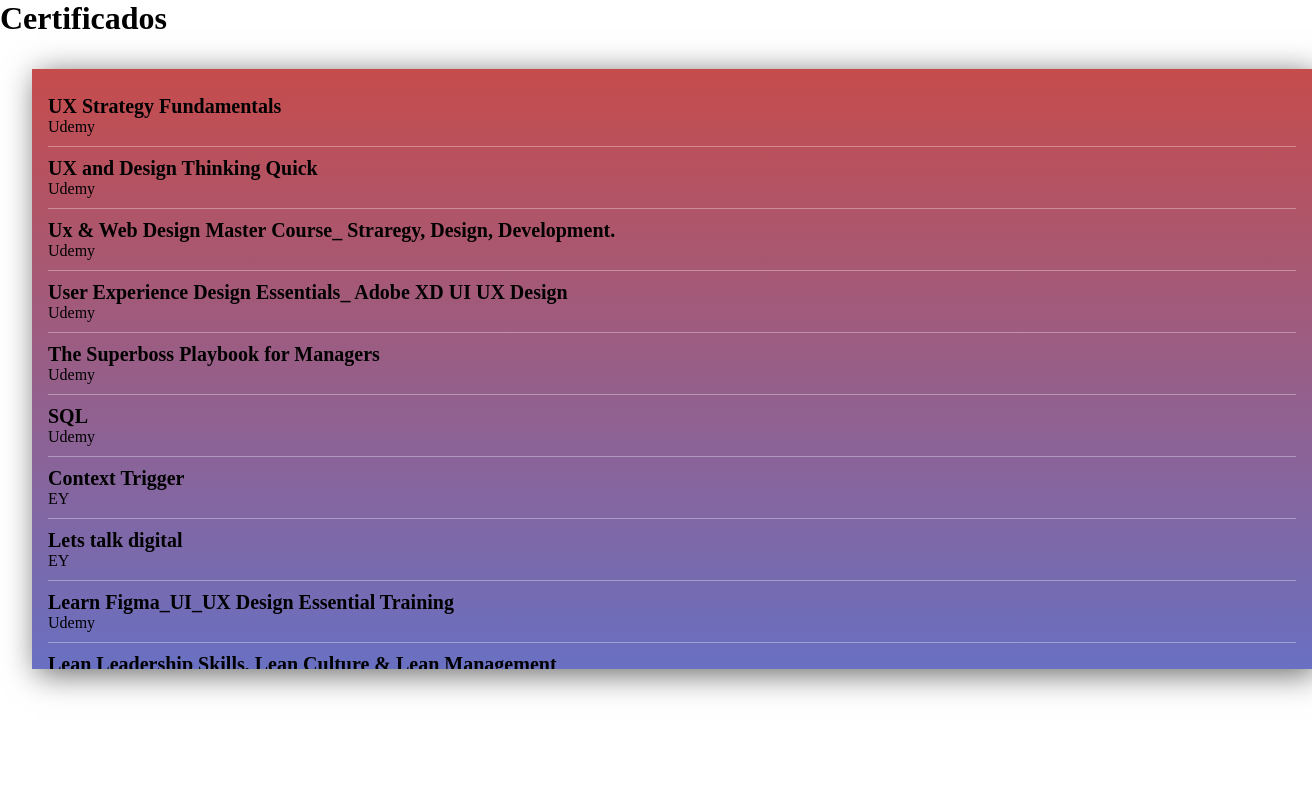
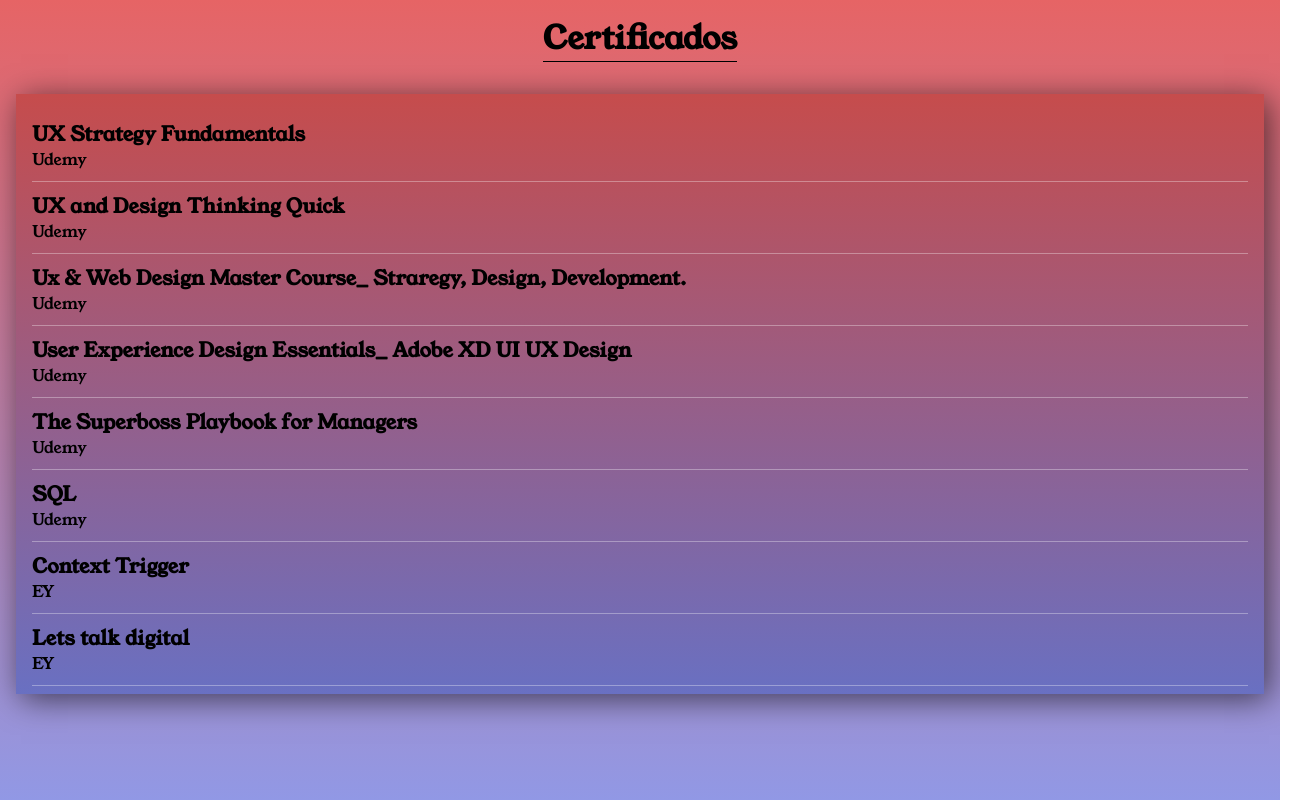
Before and after one commit to RafaelRF99/certificados, a React (Vite) app: page / in a window 1280 px wide. Shown: the whole page, 1312 px wide, since content can reach past the window. Built offline with nearby package versions, Linux system fonts and the light colour scheme.

Commit message:
feat: certificado + style

```diff
--- a/src/App.css
+++ b/src/App.css
@@ -0,0 +1,13 @@
+.main {
+    display: flex;
+    flex-direction: column;
+    align-items: center;
+
+    padding: 1rem;
+}
+
+.titulo {
+    text-align: center;
+    display: inline-block;
+    border-bottom: 1px solid #000;
+}
--- a/src/App.tsx
+++ b/src/App.tsx
@@ -3,9 +3,9 @@
 
 export default function App() {
     return (
-        <div>
-            <h1>Certificados</h1>
+        <main className="main">
+            <h1 className="titulo">Certificados</h1>
             <Certificados />
-        </div>
+        </main>
     )
 }
--- a/src/index.css
+++ b/src/index.css
@@ -2,6 +2,14 @@
     box-sizing: border-box;
     margin: 0;
     padding: 0;
+}
+
+html,
+body {
+    min-height: 100vh;
+    background: linear-gradient(#e66465, #9198e5);
+
+    font-family: 'Young Serif', serif;
 }
 
 a {
```
